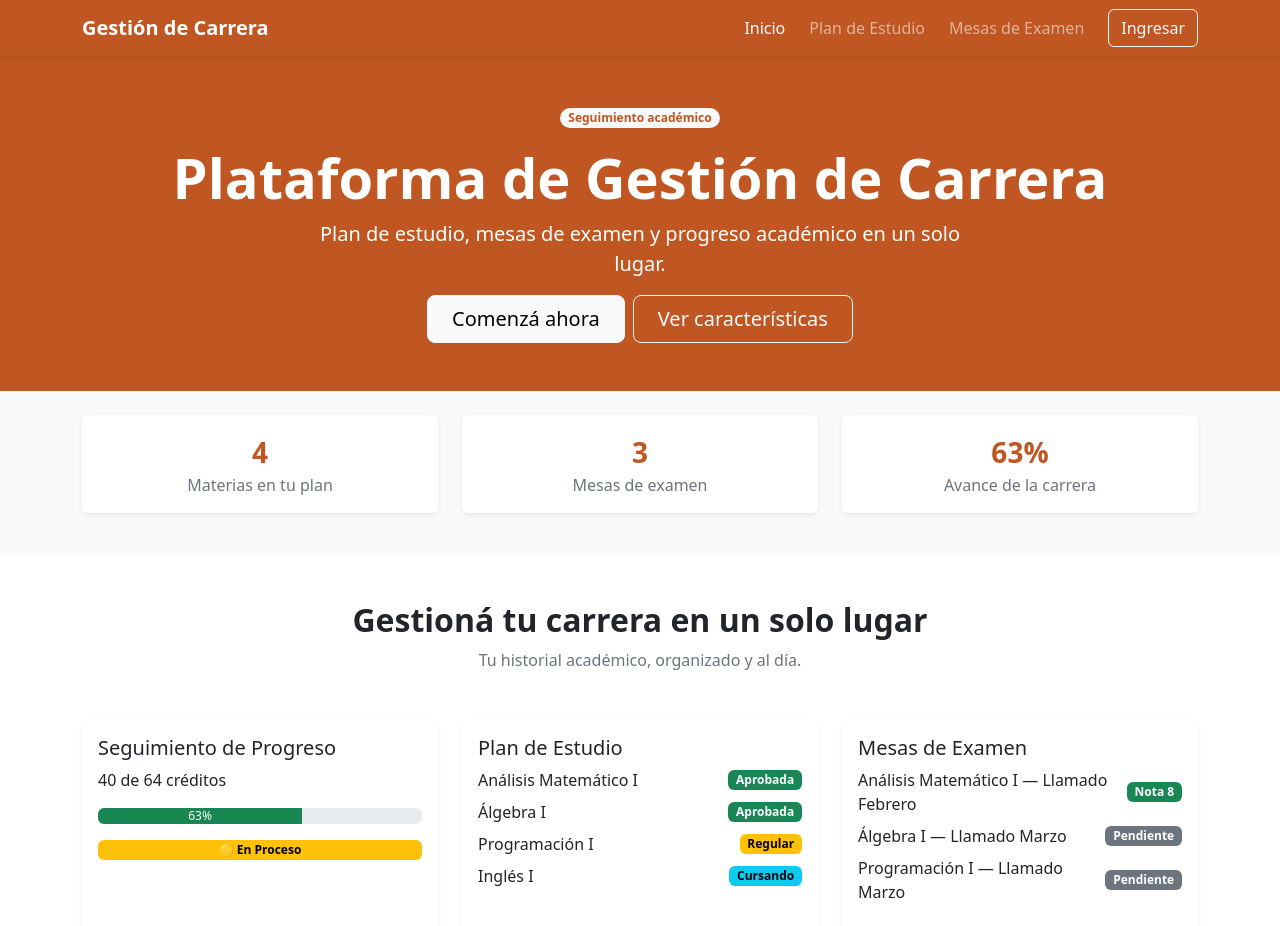
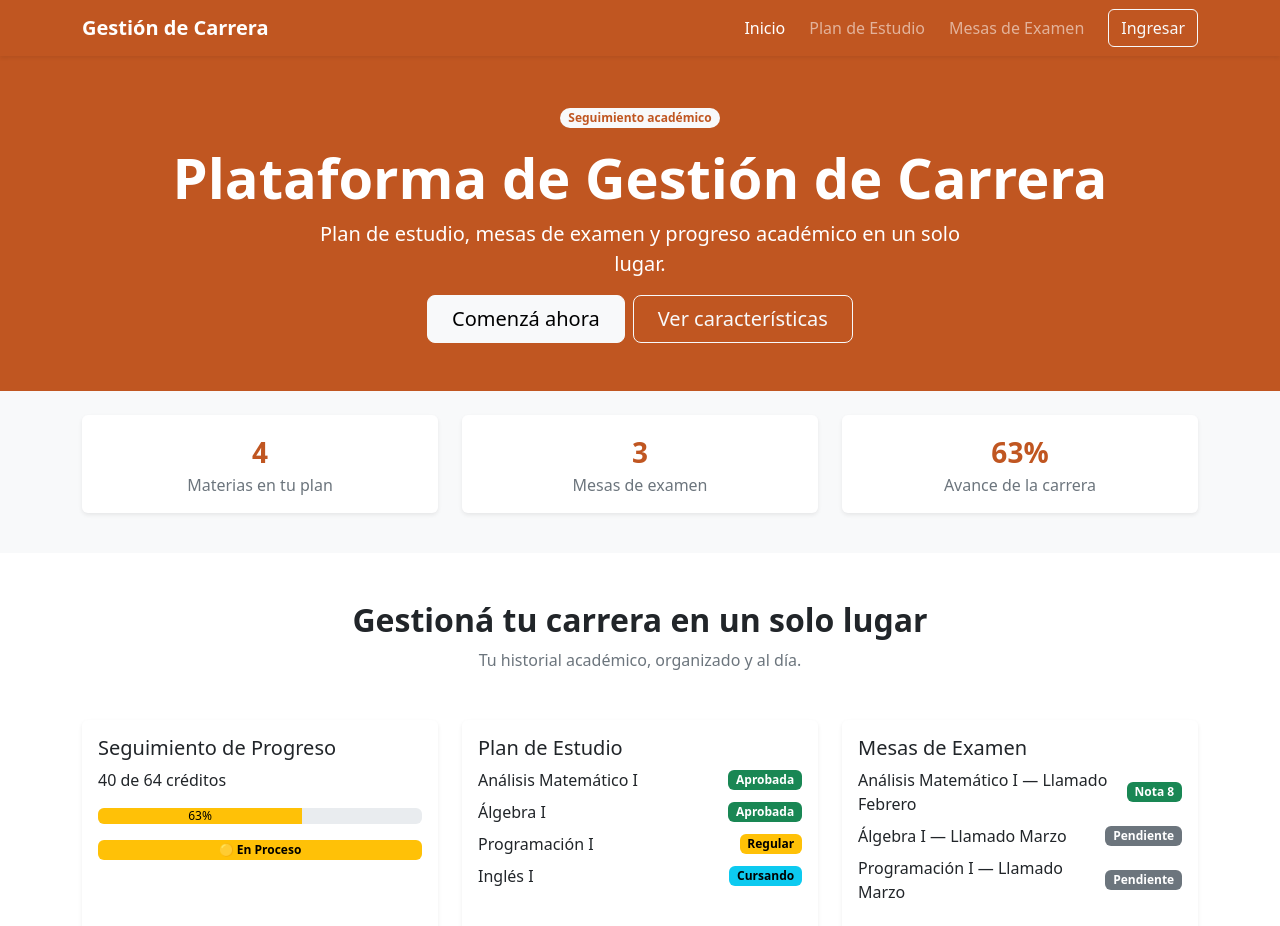
Before and after one commit to HIKKEN17JZ/Programaci-n-1, a React (Vite) app in the folder Frontend/: page / in a window 1280 px wide. Shown: the top 926 px of the page. Built offline with nearby package versions, Linux system fonts and the light colour scheme.

Commit message:
fix: apply code review corrections

```diff
--- a/Frontend/src/components/Footer.jsx
+++ b/Frontend/src/components/Footer.jsx
@@ -1,6 +1,6 @@
 function Footer() {
   return (
-    <footer className="bg-dark text-light py-5">
+    <footer className="bg-dark text-light py-5" role="contentinfo" aria-label="Pie de página">
       <div className="container">
         <div className="row gy-4">
           <div className="col-12 col-md-4">
--- a/Frontend/src/components/Navbar.jsx
+++ b/Frontend/src/components/Navbar.jsx
@@ -12,7 +12,7 @@ function Navbar() {
             <li className="nav-item"><a className="nav-link" href="#">Plan de Estudio</a></li>
             <li className="nav-item"><a className="nav-link" href="#">Mesas de Examen</a></li>
           </ul>
-          <a href="#" className="btn btn-outline-light ms-lg-3 mt-2 mt-lg-0">Ingresar</a>
+          <a href="#" className="btn btn-outline-light ms-lg-3 mt-2 mt-lg-0" aria-label="Iniciar sesión">Ingresar</a>
         </div>
       </div>
     </nav>
--- a/Frontend/src/views/Home.jsx
+++ b/Frontend/src/views/Home.jsx
@@ -5,8 +5,9 @@ const SEMAFORO = {
 }
 
 function obtenerSemaforo(porcentaje) {
-  if (porcentaje <= SEMAFORO.critico.rango[1]) return SEMAFORO.critico
-  if (porcentaje <= SEMAFORO.enProceso.rango[1]) return SEMAFORO.enProceso
+  const p = Math.max(0, Math.min(100, porcentaje))
+  if (p <= SEMAFORO.critico.rango[1]) return SEMAFORO.critico
+  if (p <= SEMAFORO.enProceso.rango[1]) return SEMAFORO.enProceso
   return SEMAFORO.avanzado
 }
 
@@ -102,7 +103,7 @@ function Home() {
                     {avance.creditosObtenidos} de {avance.creditosTotales} créditos
                   </p>
                   <div className="progress mb-3">
-                    <div className="progress-bar bg-success" role="progressbar" aria-valuenow={porcentaje} aria-valuemin={0} aria-valuemax={100} style={{ width: `${porcentaje}%` }}>
+                    <div className={`progress-bar ${semaforo.clase}`} role="progressbar" aria-valuenow={porcentaje} aria-valuemin={0} aria-valuemax={100} style={{ width: `${porcentaje}%` }}>
                       {porcentaje}%
                     </div>
                   </div>
```
Also changed, not shown: Frontend/src/App.jsx (line endings or trailing spaces), Frontend/src/index.css (line endings or trailing spaces).
